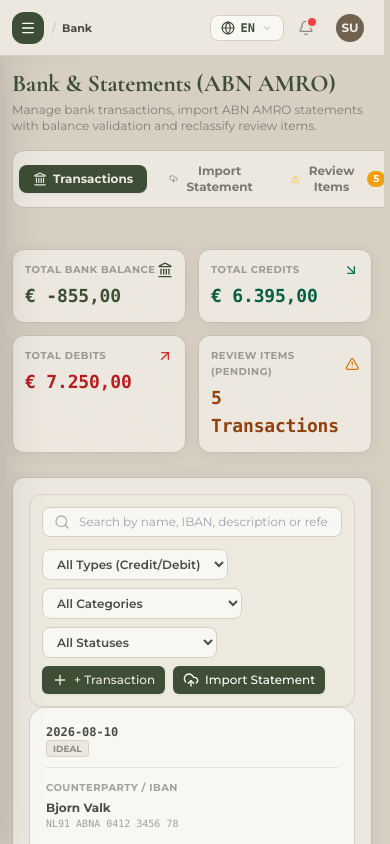
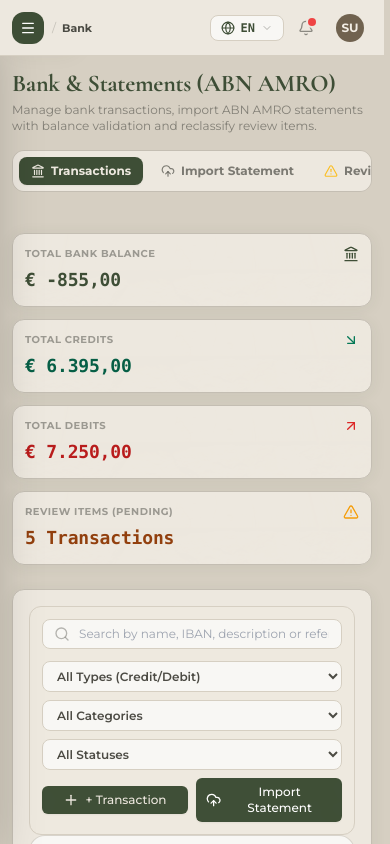
Before and after one commit to iTsmeBhagyaShree/vanuit-ambatch, a React (Vite) app: page /admin/bank in a window 390 px wide. Built offline with nearby package versions, Linux system fonts and the light colour scheme; sample sign-in values are in the browser's storage.

Commit message:
Fix complete mobile responsiveness across Realme Narzo 30 and all phone viewports

```diff
--- a/src/pages/admin/Bank.jsx
+++ b/src/pages/admin/Bank.jsx
@@ -690,10 +690,10 @@
         </div>
 
         {/* Tab Switcher Buttons */}
-        <div className="flex items-center gap-2 bg-[#EDE8DF] p-1.5 rounded-xl border border-[#C4BEB3]">
+        <div className="flex items-center gap-1.5 sm:gap-2 bg-[#EDE8DF] p-1.5 rounded-xl border border-[#C4BEB3] w-full md:w-auto overflow-x-auto max-w-full no-scrollbar">
           <button
             onClick={() => setActiveTab('transactions')}
-            className={`px-3.5 py-1.5 rounded-lg text-xs font-bold transition-all flex items-center gap-1.5 ${
+            className={`px-3 py-1.5 rounded-lg text-xs font-bold transition-all flex items-center gap-1.5 whitespace-nowrap flex-1 sm:flex-none justify-center ${
               activeTab === 'transactions' ? 'bg-primary text-cream shadow-sm' : 'text-dark/70 hover:text-primary'
             }`}
           >
@@ -703,7 +703,7 @@
 
           <button
             onClick={() => setActiveTab('import')}
-            className={`px-3.5 py-1.5 rounded-lg text-xs font-bold transition-all flex items-center gap-1.5 ${
+            className={`px-3 py-1.5 rounded-lg text-xs font-bold transition-all flex items-center gap-1.5 whitespace-nowrap flex-1 sm:flex-none justify-center ${
               activeTab === 'import' ? 'bg-primary text-cream shadow-sm' : 'text-dark/70 hover:text-primary'
             }`}
           >
@@ -713,7 +713,7 @@
 
           <button
             onClick={() => setActiveTab('review')}
-            className={`px-3.5 py-1.5 rounded-lg text-xs font-bold transition-all flex items-center gap-1.5 relative ${
+            className={`px-3 py-1.5 rounded-lg text-xs font-bold transition-all flex items-center gap-1.5 whitespace-nowrap flex-1 sm:flex-none justify-center relative ${
               activeTab === 'review' ? 'bg-primary text-cream shadow-sm' : 'text-dark/70 hover:text-primary'
             }`}
           >
@@ -729,7 +729,7 @@
       </div>
 
       {/* Financial Overview Stat Cards */}
-      <div className="grid grid-cols-2 lg:grid-cols-4 gap-3">
+      <div className="grid grid-cols-1 sm:grid-cols-2 lg:grid-cols-4 gap-3">
         <Card noPadding className="p-3 bg-[#F8F7F4]">
           <div className="flex items-center justify-between">
             <span className="text-[10px] font-bold text-dark/50 uppercase tracking-wider">Total Bank Balance</span>
@@ -763,7 +763,7 @@
         <Card noPadding className="p-3 bg-[#F8F7F4]">
           <div className="flex items-center justify-between">
             <span className="text-[10px] font-bold text-dark/50 uppercase tracking-wider">Review Items (Pending)</span>
-            <AlertTriangle className="w-4 h-4 text-amber-600" />
+            <AlertTriangle className="w-4 h-4 text-amber-500" />
           </div>
           <p className="text-lg font-heading font-bold text-amber-800 mt-1 font-mono">
             {reviewItemsCount} Transactions
@@ -778,7 +778,7 @@
         <Card p="p-4" className="space-y-4">
           {/* Filter Bar */}
           <div className="flex flex-col lg:flex-row justify-between items-stretch lg:items-center gap-3 bg-[#EDE8DF]/40 p-3 rounded-xl border border-[#D6CFC2]">
-            <div className="relative flex-1">
+            <div className="relative flex-1 min-w-0">
               <Search className="absolute left-3 top-1/2 -translate-y-1/2 w-4 h-4 text-dark/40" />
               <input
                 type="text"
@@ -789,12 +789,12 @@
               />
             </div>
 
-            <div className="flex flex-wrap items-center gap-2 text-xs">
+            <div className="flex flex-col sm:flex-row sm:flex-wrap items-stretch sm:items-center gap-2 text-xs w-full lg:w-auto">
               {/* Type Filter */}
               <select
                 value={typeFilter}
                 onChange={e => setTypeFilter(e.target.value)}
-                className="px-2.5 py-1.5 bg-[#F8F7F4] border border-[#D6CFC2] rounded-lg font-semibold text-dark text-xs focus:outline-none"
+                className="w-full sm:w-auto px-2.5 py-1.5 bg-[#F8F7F4] border border-[#D6CFC2] rounded-lg font-semibold text-dark text-xs focus:outline-none"
               >
                 <option value="All">All Types (Credit/Debit)</option>
                 <option value="Credit">Credit (+)</option>
@@ -805,7 +805,7 @@
               <select
                 value={categoryFilter}
                 onChange={e => setCategoryFilter(e.target.value)}
-                className="px-2.5 py-1.5 bg-[#F8F7F4] border border-[#D6CFC2] rounded-lg font-semibold text-dark text-xs focus:outline-none max-w-[200px] truncate"
+                className="w-full sm:w-auto px-2.5 py-1.5 bg-[#F8F7F4] border border-[#D6CFC2] rounded-lg font-semibold text-dark text-xs focus:outline-none max-w-full sm:max-w-[200px] truncate"
               >
                 <option value="All">All Categories</option>
                 {BOOKKEEPING_CATEGORIES.map(cat => (
@@ -817,7 +817,7 @@
               <select
                 value={reviewStatusFilter}
                 onChange={e => setReviewStatusFilter(e.target.value)}
-                className="px-2.5 py-1.5 bg-[#F8F7F4] border border-[#D6CFC2] rounded-lg font-semibold text-dark text-xs focus:outline-none"
+                className="w-full sm:w-auto px-2.5 py-1.5 bg-[#F8F7F4] border border-[#D6CFC2] rounded-lg font-semibold text-dark text-xs focus:outline-none"
               >
                 <option value="All">All Statuses</option>
                 <option value="Recognized">Recognized</option>
@@ -826,12 +826,14 @@
                 <option value="Manually Reclassified">Manually Reclassified</option>
               </select>
 
-              <Button size="sm" icon={Plus} onClick={() => setModalOpen(true)} className="py-1.5 text-xs font-bold">
-                + Transaction
-              </Button>
-              <Button size="sm" icon={UploadCloud} onClick={() => setImportModalOpen(true)} className="py-1.5 text-xs font-bold bg-emerald-800 hover:bg-emerald-900 text-white border-0">
-                Import Statement
-              </Button>
+              <div className="flex items-center gap-2 w-full sm:w-auto">
+                <Button size="sm" icon={Plus} onClick={() => setModalOpen(true)} className="flex-1 sm:flex-none py-1.5 text-xs font-bold justify-center">
+                  + Transaction
+                </Button>
+                <Button size="sm" icon={UploadCloud} onClick={() => setImportModalOpen(true)} className="flex-1 sm:flex-none py-1.5 text-xs font-bold bg-emerald-800 hover:bg-emerald-900 text-white border-0 justify-center">
+                  Import Statement
+                </Button>
+              </div>
             </div>
           </div>
 
--- a/src/pages/admin/Projects.jsx
+++ b/src/pages/admin/Projects.jsx
@@ -508,11 +508,11 @@
                 </button>
               </div>
             ) : (
-              <div className="flex items-center gap-1.5">
+              <div className="flex flex-col sm:flex-row items-stretch sm:items-center gap-1.5 min-w-0 max-w-full">
                 <select
                   value={row.partner}
                   onChange={(e) => handleInlinePartnerChange(row.id, e.target.value)}
-                  className="flex-1 px-2 py-1 bg-white border border-[#D6CFC2] rounded-lg text-xs font-body font-semibold text-dark/80 focus:outline-none focus:ring-1 focus:ring-primary/40 cursor-pointer"
+                  className="flex-1 min-w-0 max-w-full truncate px-2 py-1 bg-white border border-[#D6CFC2] rounded-lg text-xs font-body font-semibold text-dark/80 focus:outline-none focus:ring-1 focus:ring-primary/40 cursor-pointer"
                 >
                   <option value="Unassigned">{language === 'EN' ? 'Unassigned' : 'Niet toegewezen'}</option>
                   {partnersList.map((p, idx) => (
@@ -522,7 +522,7 @@
                 {row.partner && row.partner !== 'Unassigned' && (
                   <button
                     onClick={() => handleConfirmPartnerForGood(row.id)}
-                    className="px-2 py-1 bg-emerald-700 hover:bg-emerald-800 text-white rounded-lg text-[10px] font-bold whitespace-nowrap shadow-xs cursor-pointer"
+                    className="px-2 py-1 bg-emerald-700 hover:bg-emerald-800 text-white rounded-lg text-[10px] font-bold whitespace-nowrap shadow-xs cursor-pointer flex-shrink-0"
                     title="Confirm Partner for Good & Lock"
                   >
                     ✓ Bevestig
--- a/src/pages/customer/CustomerDocuments.jsx
+++ b/src/pages/customer/CustomerDocuments.jsx
@@ -159,28 +159,28 @@
         <div className="space-y-3 mt-2">
           {sharedDocuments.map((doc) => (
             <div key={doc.id} className="p-4 bg-[#F8F7F4] border border-[#D6CFC2]/60 rounded-xl hover:border-primary/40 transition-all flex flex-col sm:flex-row justify-between items-start sm:items-center gap-3">
-              <div className="flex items-start gap-3 min-w-0">
+              <div className="flex items-start gap-3 min-w-0 flex-1 w-full">
                 <div className="w-10 h-10 rounded-xl bg-primary/10 text-primary flex items-center justify-center flex-shrink-0 mt-0.5">
                   <FileText className="w-5 h-5" />
                 </div>
-                <div>
+                <div className="min-w-0 flex-1">
                   <div className="flex flex-wrap items-center gap-2">
                     <h4 className="font-bold text-sm text-dark font-body">{doc.title}</h4>
                     <Badge variant="primary" className="text-[9px]">{doc.category}</Badge>
                   </div>
-                  <p className="text-xs text-dark/60 mt-0.5">{doc.description}</p>
-                  <p className="text-[10px] text-dark/40 font-mono mt-1">
+                  <p className="text-xs text-dark/60 mt-0.5 leading-snug break-words">{doc.description}</p>
+                  <p className="text-[10px] text-dark/40 font-mono mt-1 break-words">
                     {language === 'EN' ? 'File:' : 'Bestand:'} {doc.name} • {doc.size} • {language === 'EN' ? 'Date:' : 'Datum:'} {doc.date}
                   </p>
                 </div>
               </div>
 
-              <div className="flex items-center gap-2 self-end sm:self-auto flex-shrink-0 w-full sm:w-auto justify-end">
-                <Button size="sm" variant="outline" onClick={() => setSelectedBlueprint(doc)} className="text-xs py-1.5">
+              <div className="flex items-center gap-2 w-full sm:w-auto justify-end pt-2 sm:pt-0 border-t sm:border-t-0 border-[#D6CFC2]/40">
+                <Button size="sm" variant="outline" onClick={() => setSelectedBlueprint(doc)} className="flex-1 sm:flex-none text-xs py-1.5 justify-center">
                   <Eye className="w-3.5 h-3.5 mr-1" />
                   {language === 'EN' ? 'View' : 'Bekijk'}
                 </Button>
-                <Button size="sm" onClick={() => handleDownloadPDF(doc.title, doc.name, false)} className="text-xs py-1.5 bg-primary text-white">
+                <Button size="sm" onClick={() => handleDownloadPDF(doc.title, doc.name, false)} className="flex-1 sm:flex-none text-xs py-1.5 bg-primary text-white justify-center">
                   <Download className="w-3.5 h-3.5 mr-1" />
                   {language === 'EN' ? 'Download PDF' : 'Download PDF'}
                 </Button>
--- a/src/pages/customer/CustomerQuotes.jsx
+++ b/src/pages/customer/CustomerQuotes.jsx
@@ -241,11 +241,10 @@
 
                 {/* Row 3: Itemized Breakdown (Minimal) */}
                 <div className="bg-white/80 rounded-xl border border-[#D6CFC2]/60 divide-y divide-[#D6CFC2]/40 text-xs">
-                  {itemsList.map((item, i) => (
-                    <div key={i} className="p-2 sm:p-2.5 flex justify-between items-center gap-3">
-                      <div className="min-w-0 flex items-center gap-1.5">
-                        <span className="text-dark/40 font-mono text-[10px] flex-shrink-0">({item.quantity || 1}x)</span>
-                        <span className="font-semibold text-dark text-xs truncate">
+                  {itemsList.map((item, idx) => (
+                    <div key={idx} className="flex justify-between items-center gap-2 p-2 sm:p-2.5 text-xs font-body min-w-0">
+                      <span className="text-dark/80 truncate min-w-0 flex-1 pr-1">
+                        {item.quantity ? `(${item.quantity}x) ` : ''}
                         {language === 'EN'
                           ? (item.description || '')
                               .replace(/Massief Teakhouten Frame met Zwart Polijst Beton werkblad/g, 'Solid Teak Frame with Black Polished Concrete Worktop')
@@ -260,7 +259,6 @@
                               .replace(/EPDM Daksysteem & Zinken Hemelwaterafvoer/g, 'EPDM Roofing System & Zinc Rainwater Drainage')
                           : item.description}
                       </span>
-                      </div>
                       <span className="font-mono font-bold text-primary whitespace-nowrap text-xs flex-shrink-0">
                         € {((item.quantity || 1) * (item.unitPrice || 0)).toLocaleString()}
                       </span>
@@ -274,7 +272,7 @@
                     <FileText className="w-4 h-4 text-accent flex-shrink-0" />
                     <span>{language === 'EN' ? 'Official 6-Page Branded Proposal PDF' : 'Officiële 6-Pagina Merk Offerte PDF'}</span>
                   </div>
-                  <div className="flex items-center gap-2 w-full sm:w-auto">
+                  <div className="grid grid-cols-1 xs:grid-cols-3 sm:flex sm:items-center gap-1.5 sm:gap-2 w-full sm:w-auto">
                     <Button
                       variant="outline"
                       size="sm"
@@ -283,7 +281,7 @@
                         navigator.clipboard.writeText(link);
                         showToast(language === 'EN' ? 'Proposal link copied to clipboard!' : 'Offerte link gekopieerd naar klembord!');
                       }}
-                      className="flex-1 sm:flex-none text-[11px] py-1 px-2.5 border-[#C4BEB3] text-dark hover:bg-white bg-white/60"
+                      className="w-full sm:w-auto text-[11px] py-1.5 px-2.5 border-[#C4BEB3] text-dark hover:bg-white bg-white/60 justify-center"
                       title={language === 'EN' ? 'Copy shareable URL link' : 'Kopieer deelbare link'}
                     >
                       <Copy className="w-3.5 h-3.5 mr-1" />
@@ -295,7 +293,7 @@
                         const fn = downloadDirectPdfFile(quote);
                         showToast(language === 'EN' ? `✓ Downloaded ${fn}!` : `✓ ${fn} gedownload!`);
                       }}
-                      className="flex-1 sm:flex-none text-[11px] font-bold py-1 px-3 bg-[#D97706] hover:bg-[#B45309] text-white shadow-xs cursor-pointer"
+                      className="w-full sm:w-auto text-[11px] font-bold py-1.5 px-3 bg-[#D97706] hover:bg-[#B45309] text-white shadow-xs cursor-pointer justify-center"
                     >
                       <Download className="w-3.5 h-3.5 mr-1" />
                       {language === 'EN' ? 'Download PDF' : 'Download PDF'}
@@ -304,7 +302,7 @@
                       href={`/offerte/${quote.id}`}
                       target="_blank"
                       rel="noopener noreferrer"
-                      className="flex-1 sm:flex-none inline-flex items-center justify-center gap-1 text-[11px] font-bold py-1 px-3 rounded-lg bg-[#3E4E36] hover:bg-[#2D3528] text-white transition-colors shadow-xs"
+                      className="w-full sm:w-auto inline-flex items-center justify-center gap-1 text-[11px] font-bold py-1.5 px-3 rounded-lg bg-[#3E4E36] hover:bg-[#2D3528] text-white transition-colors shadow-xs"
                     >
                       <ExternalLink className="w-3.5 h-3.5" />
                       {language === 'EN' ? 'Open 6-Page PDF' : 'Open 6-Pagina PDF'}
```
Lines whose indentation alone changed are shown as unchanged.
